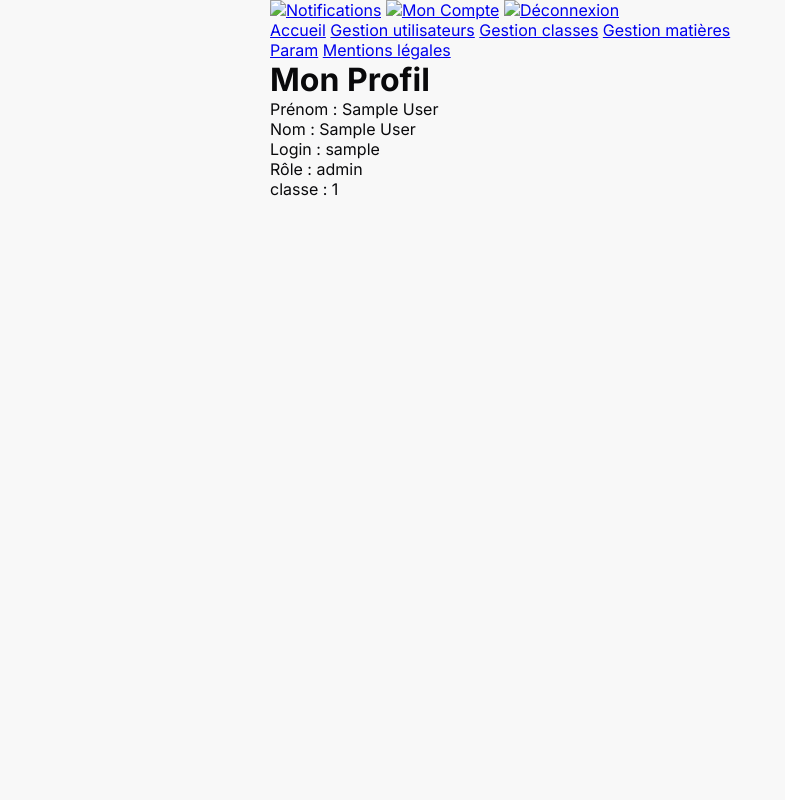
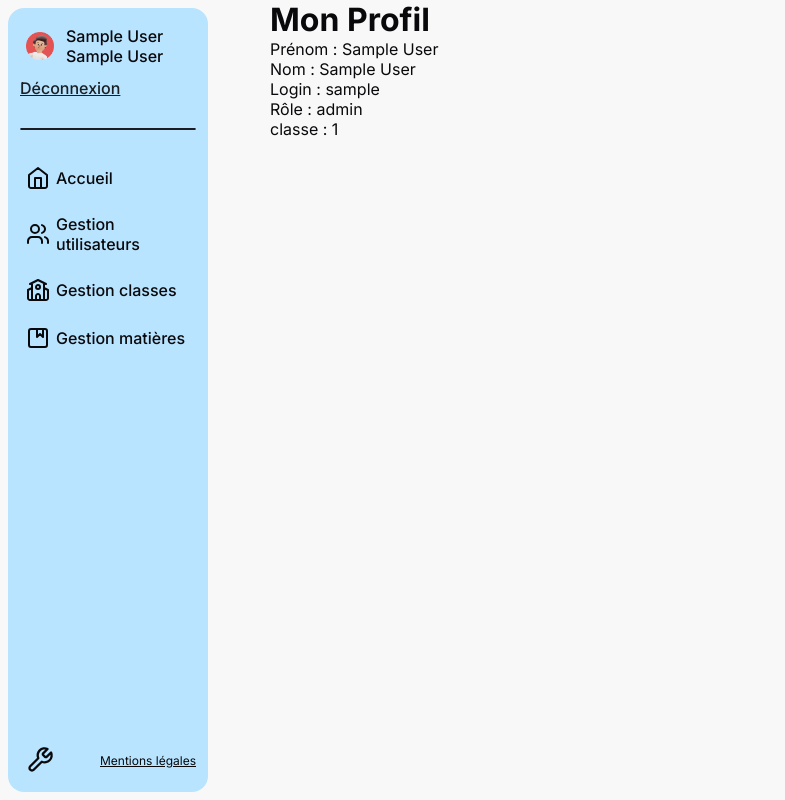
Before and after one commit to K0ola/ENT, a PHP site: page /profil in a window 1280 px wide. Shown: the whole page, without its empty margins (0-785 px from the left). Run offline with PHP 8.4, Linux system fonts and the light colour scheme; the visitor is signed in with stand-in values (Sample User, id 1).

Commit message:
💄 UI nav

```diff
--- a/src/layout/nav.php
+++ b/src/layout/nav.php
@@ -1,39 +1,40 @@
-<?php session_start() ?>
+<?php session_start()?>
 
-<link rel="stylesheet" href="src/layout/styles/header.css">
-<nav>
+<link rel="stylesheet" href="src/layout/styles/nav.css">
+<nav class="txt_nav">
     <header>
-        <a href="/notifications"><img src="" alt="Notifications"></a>
-        <a href="/profil"><img src="" alt="Mon Compte"></a>
-        <a href="src/logout.php"><img src="" alt="Déconnexion"></a>
+        <!-- <a href="/notifications"><img src="" alt="Notifications"></a> -->
+        <a href="/profil" class="Nav_profil noDeco"><img class="Icon_Larger" src="src/assets/user/user_icon.png"/><p><?= $_SESSION['prenom'] ?> <?= $_SESSION['nom'] ?></p></a>
+        <a href="src/logout.php" class="Nav_logOut">Déconnexion</a>
     </header>
+    <hr/>
     <section>
         <?php
         if ($_SESSION['role'] === 'admin') {
             echo "
-            <a href=\"/dashboard\">Accueil</a>
-            <a href=\"/gestion-comptes\">Gestion utilisateurs</a>
-            <a href=\"/gestion-classes\">Gestion classes</a>
-            <a href=\"/gestion-matieres\">Gestion matières</a>
+            <a href=\"/dashboard\" class=\"noDeco Nav_link\"><img class=\"Icon_Large\" src=\"src/assets/icon/Home.svg\" alt=\"\"/>Accueil</a>\n
+            <a href=\"/gestion-comptes\" class=\"noDeco Nav_link\"><img class=\"Icon_Large\" src=\"src/assets/icon/Users.svg\" alt=\"\"/>Gestion utilisateurs</a>\n
+            <a href=\"/gestion-classes\" class=\"noDeco Nav_link\"><img class=\"Icon_Large\" src=\"src/assets/icon/School.svg\" alt=\"\"/>Gestion classes</a>\n
+            <a href=\"/gestion-matieres\" class=\"noDeco Nav_link\"><img class=\"Icon_Large\" src=\"src/assets/icon/Album.svg\" alt=\"\"/>Gestion matières</a>\n
             ";
         } else if ($_SESSION['role'] === 'prof') {
         } else if ($_SESSION['role'] === 'student') {
             echo "
-            <a href=\"/dashboard\">Accueil</a>
-            <a href=\"/agenda\">Agenda</a>
-            <a href=\"/discussion\">Communication</a>
-            <a href=\"/vie-scolaire\">Vie scolaire</a>
-            <a href=\"/outils\">Outils</a>
-            <a href=\"/cours\">Cours</a>
-            <a href=\"/actualité\">Actualité</a>
+            <a href=\"/dashboard\" class=\"noDeco Nav_link\"><img class=\"Icon_Large\" src=\"src/assets/icon/Home.svg\" alt=\"\"/>Accueil</a>\n
+            <a href=\"/agenda\" class=\"noDeco Nav_link\"><img class=\"Icon_Large\" src=\"src/assets/icon/Calendar.svg\" alt=\"\"/>Agenda</a>\n
+            <a href=\"/discussion\" class=\"noDeco Nav_link\"><img class=\"Icon_Large\" src=\"src/assets/icon/Messages-square.svg\" alt=\"\"/>Communication</a>\n
+            <a href=\"/vie-scolaire\" class=\"noDeco Nav_link\"><img class=\"Icon_Large\" src=\"src/assets/icon/Graduation-cap.svg\" alt=\"\"/>Vie scolaire</a>\n
+            <a href=\"/outils\" class=\"noDeco Nav_link\"><img class=\"Icon_Large\" src=\"src/assets/icon/Layout-list.svg\" alt=\"\"/>Outils</a>\n
+            <a href=\"/cours\" class=\"noDeco Nav_link\"><img class=\"Icon_Large\" src=\"src/assets/icon/Book-marked.svg\" alt=\"\"/>Cours</a>\n
+            <a href=\"/actualité\" class=\"noDeco Nav_link\"><img class=\"Icon_Large\" src=\"src/assets/icon/Megaphone.svg\" alt=\"\"/>Actualité</a>\n
             ";
         }
         ?>
     </section>
 
     <footer>
-        <a href="/parametres">Param</a>
-        <a href="/mentions-légales">Mentions légales</a>
+        <a href="/parametres" class="NoDeco Nav_link"><img class="Icon_Larger" src="src/assets/icon/Wrench.svg" alt="Paramètres" title="Paramètres"/></a>
+        <a href="/mentions-légales" class="txt_micro">Mentions légales</a>
     </footer>
 
 </nav>
--- /dev/null
+++ b/src/layout/styles/nav.css
@@ -0,0 +1,99 @@
+nav {
+
+    display: grid;
+    grid-template-rows: repeat(3, fit-content(100%)) 1fr fit-content(100%);
+    grid-template-columns: 1fr;
+    grid-template-areas:
+        "h"
+        "r"
+        "n"
+        "."
+        "f";
+    gap: var(--Gap-XL);
+    padding: var(--Padding-S);
+
+    background-color: var(--Couleur-1);
+    border-radius: var(--Rad-S);
+
+
+    position: fixed;
+    top: 1vh;
+    left: 1vh;
+    height: 98vh;
+    z-index: 1000;
+    width: 200px;
+
+    font-size: var(--nav);
+}
+
+nav a {
+    color: var(--Text-1);
+}
+
+nav > header {
+    grid-area: h;
+
+    display: flex;
+    flex-direction: column;
+    gap: var(--Gap-XS);
+}
+
+.Nav_profil {
+    display: flex;
+    align-items: center;
+    gap: var(--Gap-S);
+}
+
+.Nav_logOut {
+    color: var(--Text-1-90);
+}
+
+nav hr {
+    grid-area: r;
+
+    border: 1px solid var(--Text-1-90);
+    border-radius: 1px;
+}
+
+nav > section {
+    grid-area: n;
+
+    display: flex;
+    flex-direction: column;
+    gap: var(--Gap-S);
+}
+
+nav > footer {
+    grid-area: f;
+
+    display: flex;
+    flex-direction: row;
+    align-items: center;
+    justify-content: space-between;
+}
+
+.Nav_link {
+    display: flex;
+    align-items: center;
+    gap: var(--Gap-XS);
+}
+
+.Nav_link, .Nav_profil {
+    background-color: var(--Couleur-1);
+    border-radius: var(--Rad-XS);
+    padding: var(--Padding-XS);
+
+    transition: 0.3s;
+}
+
+.Active {
+    background-color: var(--Couleur-2);
+}
+
+.Nav_link:hover, .Nav_profil:hover{
+    background-color: var(--Border);
+}
+
+@media (min-width: 700px) {
+
+}
```
Also changed, not shown: src/assets/icon/Album.svg (added), src/assets/icon/Book-marked.svg (added), src/assets/icon/Calendar.svg (added), src/assets/icon/Eye-off.svg (added), src/assets/icon/Eye.svg (added), src/assets/icon/Graduation-cap.svg (added), src/assets/icon/Home.svg (added), src/assets/icon/Layout-list.svg (added), src/assets/icon/Log-out.svg (added), src/assets/icon/Megaphone.svg (added), src/assets/icon/Messages-square.svg (added), src/assets/icon/School.svg (added), src/assets/icon/Users.svg (added), src/assets/icon/Wrench.svg (added), 1 more files.
